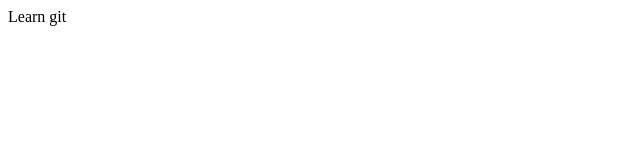
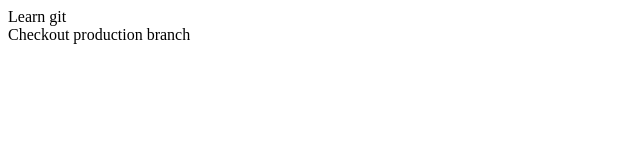
Before and after one commit to linh236/learngit, a plain HTML site: page index.html in a window 1280 px wide. Shown: the whole page, without its empty margins (0-640 px from the left). Drawn offline with Linux system fonts and the light colour scheme.

Commit message:
check production branc

```diff
--- a/index.html
+++ b/index.html
@@ -8,5 +8,6 @@
 </head>
 <body>
     <div>Learn git</div>
+    <div>Checkout production branch</div>
 </body>
 </html>
```
